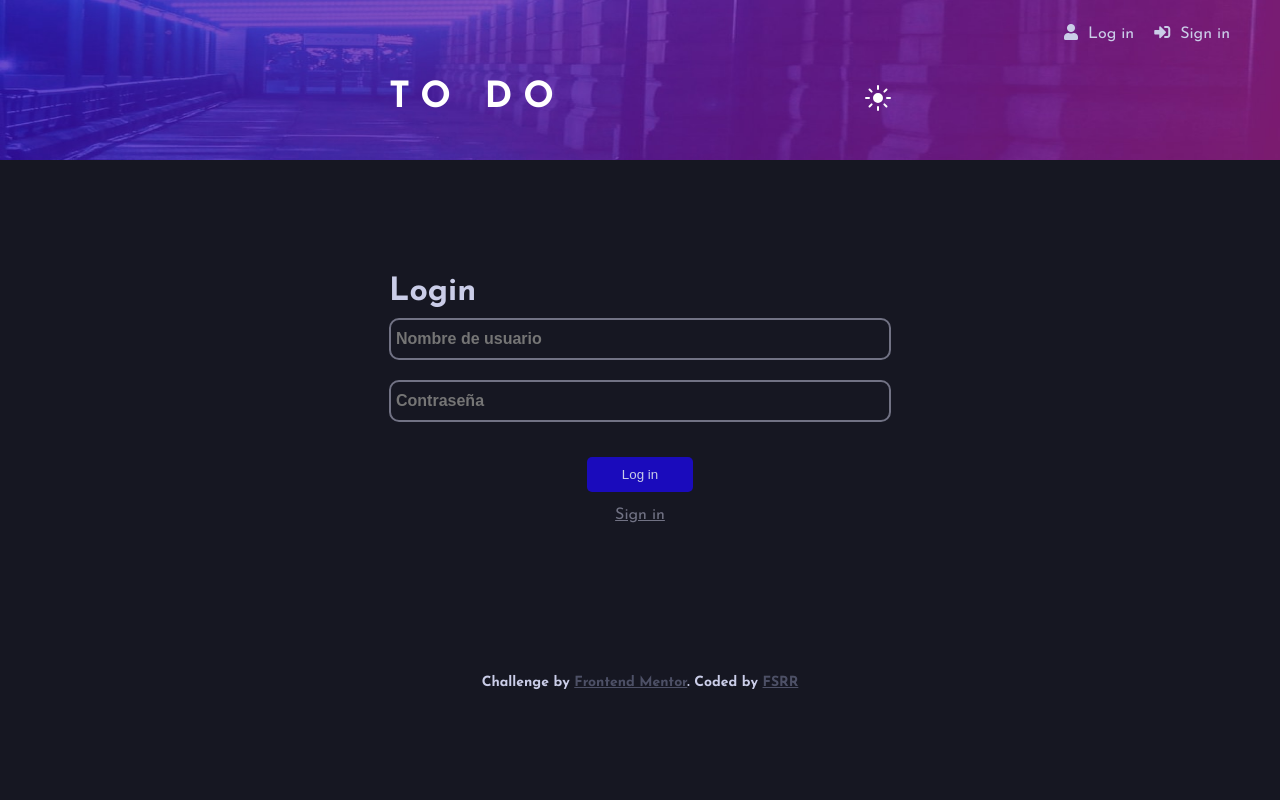
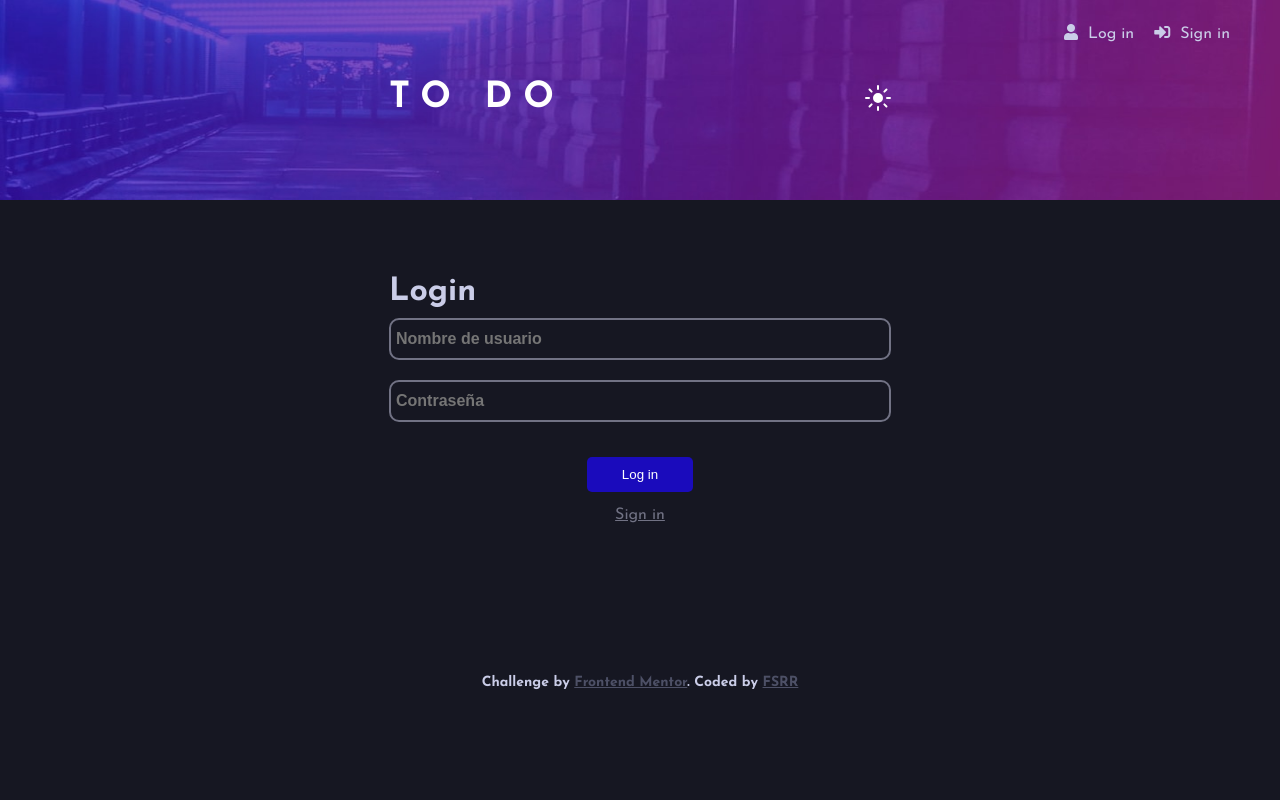
Before and after one commit to FSRR/toDo-app, a Flask app: page /login in a window 1280 px wide. Run offline with Flask 2, Linux system fonts and the light colour scheme; some libraries are stand-ins or nearby versions.

Commit message:
Version 1.0.0

```diff
--- a/app.py
+++ b/app.py
@@ -66,13 +66,13 @@ def register():
         user.email = request.form['userEmail']
         user.password = request.form['userPass']
 
-
         if not (user.name and user.email and user.password):
             print('si')
-            controller = UserController()
-            data = controller.registerUser(user)
             alert = 'Rellena todos los campos'
             return redirect(url_for('signin', alert = alert))
+
+        controller = UserController()
+        data = controller.registerUser(user)
         if data:
             session['data'] = data
             return redirect(url_for('index'))
--- a/files/users.json
+++ b/files/users.json
@@ -8,9 +8,9 @@
     },
     {
         "id": 1,
-        "user": "",
-        "email": "",
-        "password": "",
+        "user": "maria",
+        "email": "retz-rios@hotmail.com",
+        "password": "manona123",
         "tasks": []
     }
 ]
--- a/static/css/styles.css
+++ b/static/css/styles.css
@@ -8,6 +8,7 @@
     --hover:  hsl(236, 33%, 92%);
     --shadow:  hsl(233, 18%, 10%);
     --button: hsl(245, 89%, 39%);
+    --icons: hsl(234, 39%, 85%);
 }
 
 .light {
@@ -20,6 +21,7 @@
     --hover:  hsl(235, 19%, 35%);
     --shadow: hsl(236, 33%, 92%);
     --button: hsl(115, 60%, 31%);
+    --icons: hsl(0, 0%, 98%);
 }
 
 body {
@@ -72,6 +74,8 @@ body {
     background-repeat: no-repeat;
     height: 30vh;
 }
+
+.logsign-banner {height: 22vh;}
 
 .banner-dark {background-image: url(/static/img/bg-mobile-dark.jpg);}
 
@@ -250,16 +254,12 @@ input:focus {outline: none;}
     border: none;
     outline: none;
     border-radius: 5px;
-    color: var(--text);
+    color: #fff;
     background-color: var(--button);
     padding: 10px 35px;
 }
 
 /* LOGIN STYLES */
-
-.logsign-banner {
-    height: 20vh;
-}
 
 .logsign-title {
     color: var(--text);
@@ -316,10 +316,11 @@ input:focus {outline: none;}
 
     .logout a:hover, .login a:hover, .signin a:hover {text-decoration: underline;}
 
-    .banner {
+    .banner, .logsign-banner {
         position: absolute;
         top: 0;
         width: 100%;
+        height: 25vh;
     }
 
     .banner-dark {
@@ -328,6 +329,12 @@ input:focus {outline: none;}
 
     .banner-light {
         background-image: url(/static/img/bg-desktop-light.jpg);
+    }
+
+    .logout a, .logout i,
+    .login i, .signin i,
+    .login a, .signin a {
+        color: var(--icons);
     }
 
     .main {
```
